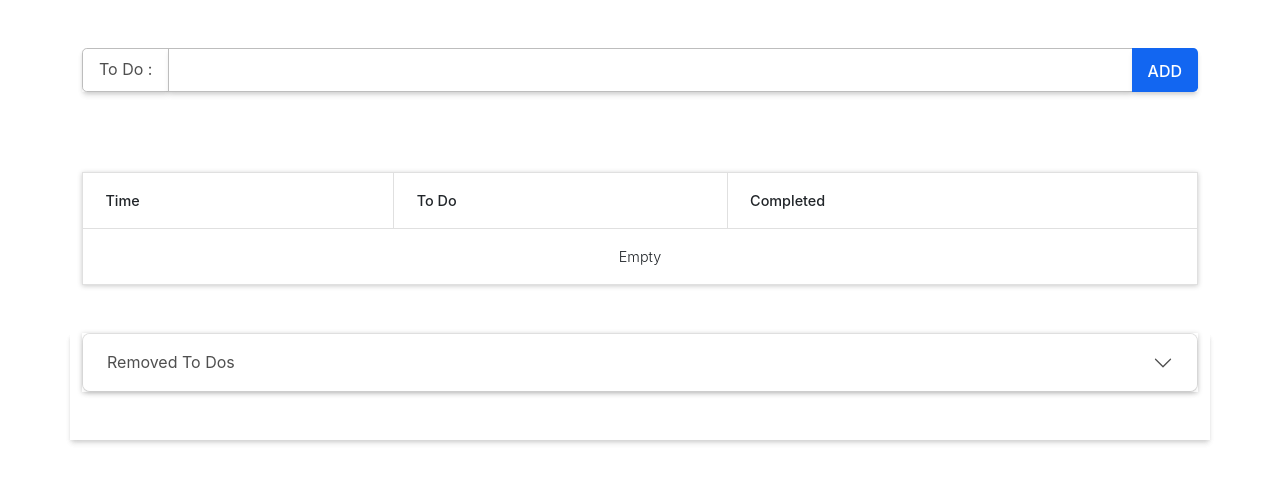
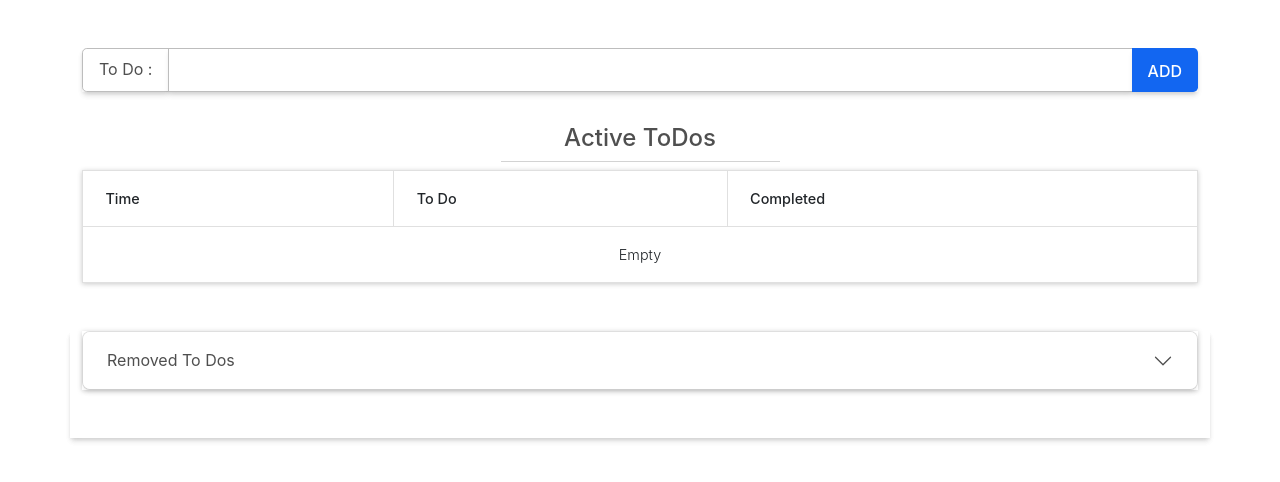
Before and after one commit to Muhammed-Rahif/ToDo-App, a React (Create React App) app: page / in a window 1280 px wide. Shown: the top 482 px of the page. Built offline with nearby package versions, Linux system fonts and the light colour scheme.

Commit message:
Active ToDos title added

```diff
--- a/src/App.css
+++ b/src/App.css
@@ -4,6 +4,10 @@
 .accordion-body {
   padding: .75rem;
 }
+.hr{
+  width:25%;
+  margin: auto;
+}
 @media (max-width: 767px) {
   .accordion-body {
     padding: 0rem;
--- a/src/App.js
+++ b/src/App.js
@@ -25,7 +25,7 @@ function App() {
             <button
               type="submit"
               className="shadow-3 btn btn-primary"
-              onSubmit={e=>{
+              onSubmit={e => {
                 e.preventDefault();
               }}
               onClick={(e) => {
@@ -87,7 +87,9 @@ function App() {
           })}
         </div>
         <div className="col-md-12">
-          <table className="shadow-1-strong table table-hover table-responsive table-bordered mt-5 mb-5">
+          <h4 className="text-center">Active ToDos</h4>
+          <hr className="hr" />
+          <table className="shadow-1-strong table table-hover table-responsive table-bordered mt-2 mb-5">
             <thead>
               <tr>
                 <th scope="col">Time</th>
```
